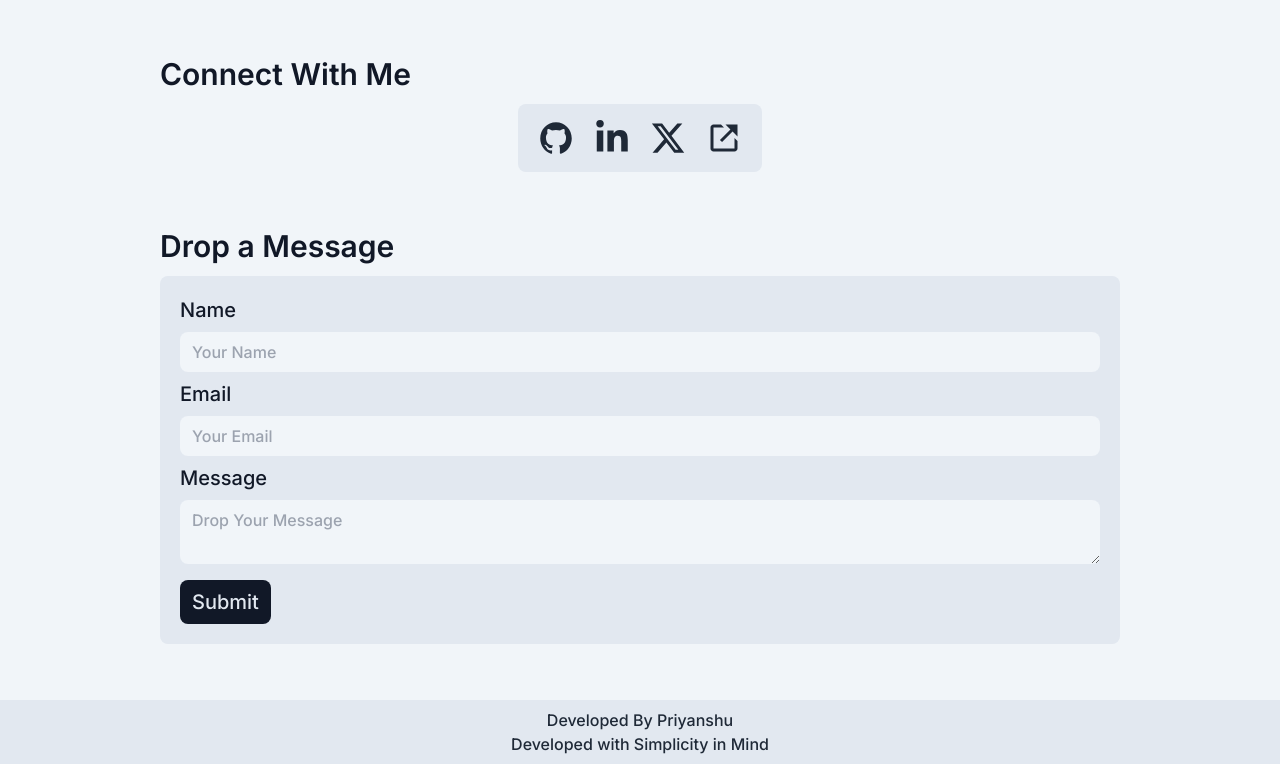
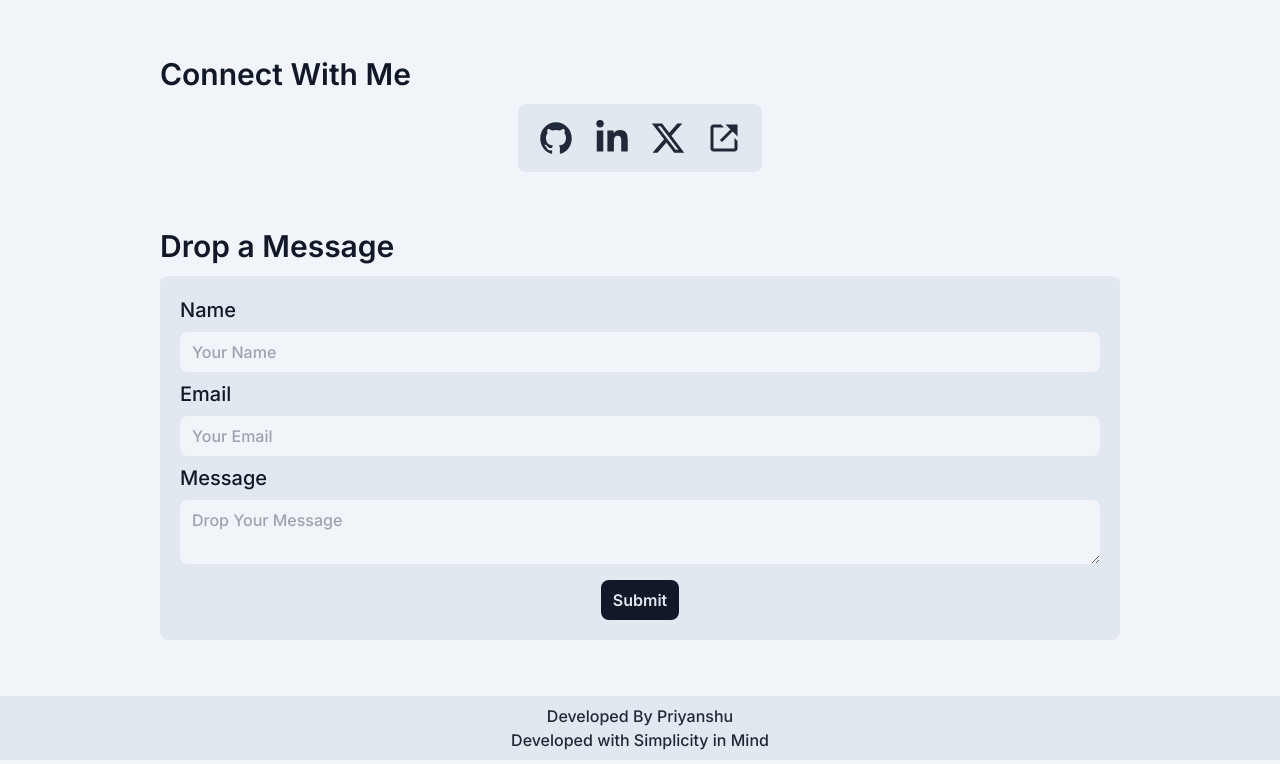
Before and after one commit to NvmeSensor/Portfolio, a Next.js app: page / in a window 1280 px wide. Shown: the part 1994-2758 px from the top of the page. Built offline with nearby package versions, Linux system fonts and the light colour scheme.

Commit message:
portfolio

```diff
--- a/components/home/Message.jsx
+++ b/components/home/Message.jsx
@@ -46,7 +46,7 @@ const Message = () => {
                     <input type="email" id='email' name="email" placeholder='Your Email' className='text-gray-800 dark:text-slate-200 font-medium px-3 py-2 rounded-lg w-full outline-none bg-slate-100 dark:bg-zinc-900' required />
                     <label htmlFor="message" className='text-gray-900 dark:text-slate-100 font-medium self-start text-xl'>Message</label>
                     <textarea id='message' name="message" placeholder='Drop Your Message' className='text-gray-800 dark:text-slate-200 font-medium px-3 py-2 rounded-lg w-full outline-none bg-slate-100 dark:bg-zinc-900' required></textarea>
-                    <button type="submit" className='btn text-slate-200 dark:text-gray-800 bg-gray-900 dark:bg-slate-200 hover:bg-gray-800 dark:hover:bg-slate-300  transition ease-in-out text-xl font-medium px-3 py-2 rounded-lg self-start mt-2'>Submit</button>
+                    <button type="submit" className='px-3 py-2 font-semibold text-slate-200 dark:text-gray-800 bg-gray-900 dark:bg-slate-200 hover:bg-gray-800 dark:hover:bg-slate-300  transition ease-in-out rounded-lg mt-2'>Submit</button>
                 </form>
                 {error && <span className="dark:text-slate-300 text-gray-900 font-medium">{error}</span>}
                 {result && <span className="dark:text-slate-300 text-gray-900 font-medium">{result}</span>}
```
